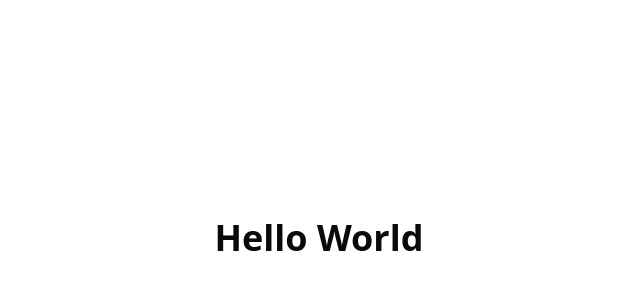
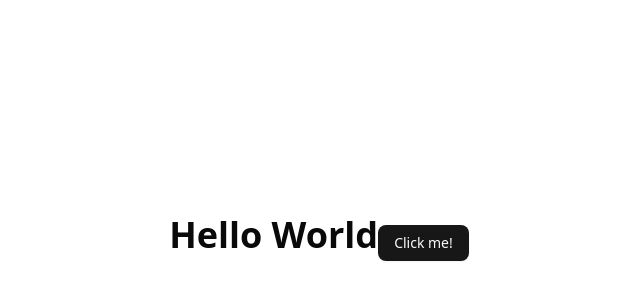
Before and after one commit to vimeh/cloudflare-ai-saas-stack, a React (Vite) app: page / in a window 1280 px wide. Shown: the part 162-462 px from the top of the page, without its empty margins (321-961 px from the left). Built offline with nearby package versions, Linux system fonts and the light colour scheme.

Commit message:
Adding a shadcn component

```diff
--- a/package.json
+++ b/package.json
@@ -15,6 +15,7 @@
     "publish": true
   },
   "dependencies": {
+    "@radix-ui/react-slot": "^1.2.3",
     "class-variance-authority": "^0.7.1",
     "clsx": "^2.1.1",
     "hono": "4.7.7",
--- a/src/client/App.tsx
+++ b/src/client/App.tsx
@@ -1,7 +1,12 @@
+import { Button } from "@client/components/ui/button";
+
 export default function App() {
   return (
     <div className="flex flex-col items-center justify-center h-screen">
-      <h1 className="text-4xl font-bold">Hello World</h1>
+      <h1 className="text-4xl font-bold">
+        Hello World
+        <Button>Click me!</Button>
+      </h1>
     </div>
   );
 }
--- /dev/null
+++ b/src/client/components/ui/button.tsx
@@ -0,0 +1,59 @@
+import * as React from "react"
+import { Slot } from "@radix-ui/react-slot"
+import { cva, type VariantProps } from "class-variance-authority"
+
+import { cn } from "@client/lib/utils"
+
+const buttonVariants = cva(
+  "inline-flex items-center justify-center gap-2 whitespace-nowrap rounded-md text-sm font-medium transition-all disabled:pointer-events-none disabled:opacity-50 [&_svg]:pointer-events-none [&_svg:not([class*='size-'])]:size-4 shrink-0 [&_svg]:shrink-0 outline-none focus-visible:border-ring focus-visible:ring-ring/50 focus-visible:ring-[3px] aria-invalid:ring-destructive/20 dark:aria-invalid:ring-destructive/40 aria-invalid:border-destructive",
+  {
+    variants: {
+      variant: {
+        default:
+          "bg-primary text-primary-foreground shadow-xs hover:bg-primary/90",
+        destructive:
+          "bg-destructive text-white shadow-xs hover:bg-destructive/90 focus-visible:ring-destructive/20 dark:focus-visible:ring-destructive/40 dark:bg-destructive/60",
+        outline:
+          "border bg-background shadow-xs hover:bg-accent hover:text-accent-foreground dark:bg-input/30 dark:border-input dark:hover:bg-input/50",
+        secondary:
+          "bg-secondary text-secondary-foreground shadow-xs hover:bg-secondary/80",
+        ghost:
+          "hover:bg-accent hover:text-accent-foreground dark:hover:bg-accent/50",
+        link: "text-primary underline-offset-4 hover:underline",
+      },
+      size: {
+        default: "h-9 px-4 py-2 has-[>svg]:px-3",
+        sm: "h-8 rounded-md gap-1.5 px-3 has-[>svg]:px-2.5",
+        lg: "h-10 rounded-md px-6 has-[>svg]:px-4",
+        icon: "size-9",
+      },
+    },
+    defaultVariants: {
+      variant: "default",
+      size: "default",
+    },
+  }
+)
+
+function Button({
+  className,
+  variant,
+  size,
+  asChild = false,
+  ...props
+}: React.ComponentProps<"button"> &
+  VariantProps<typeof buttonVariants> & {
+    asChild?: boolean
+  }) {
+  const Comp = asChild ? Slot : "button"
+
+  return (
+    <Comp
+      data-slot="button"
+      className={cn(buttonVariants({ variant, size, className }))}
+      {...props}
+    />
+  )
+}
+
+export { Button, buttonVariants }
```
